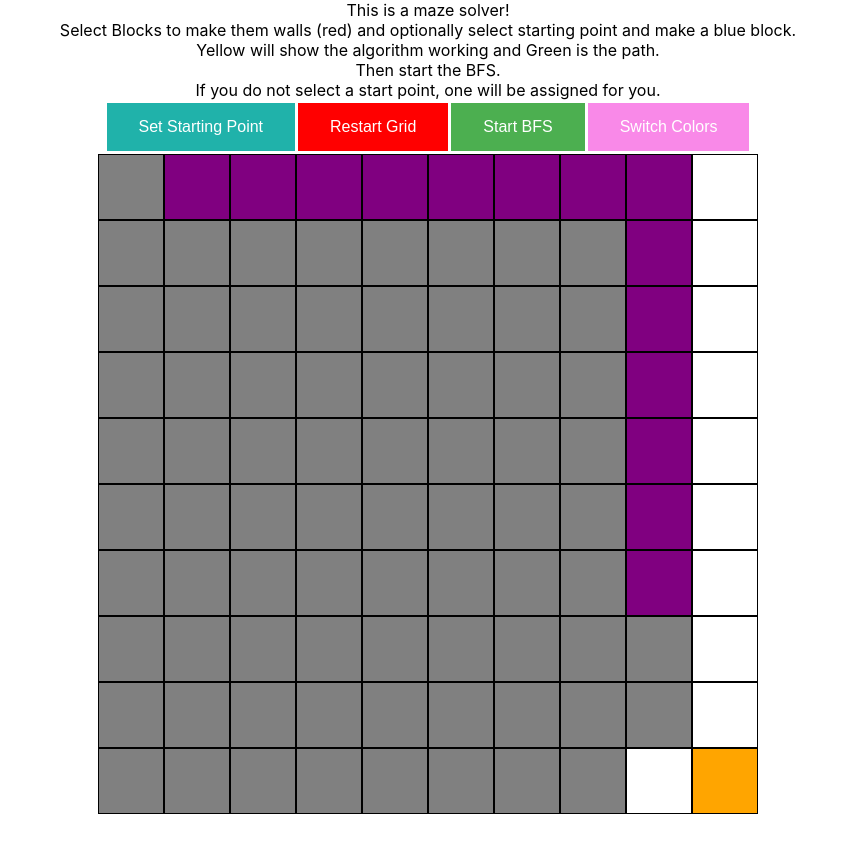
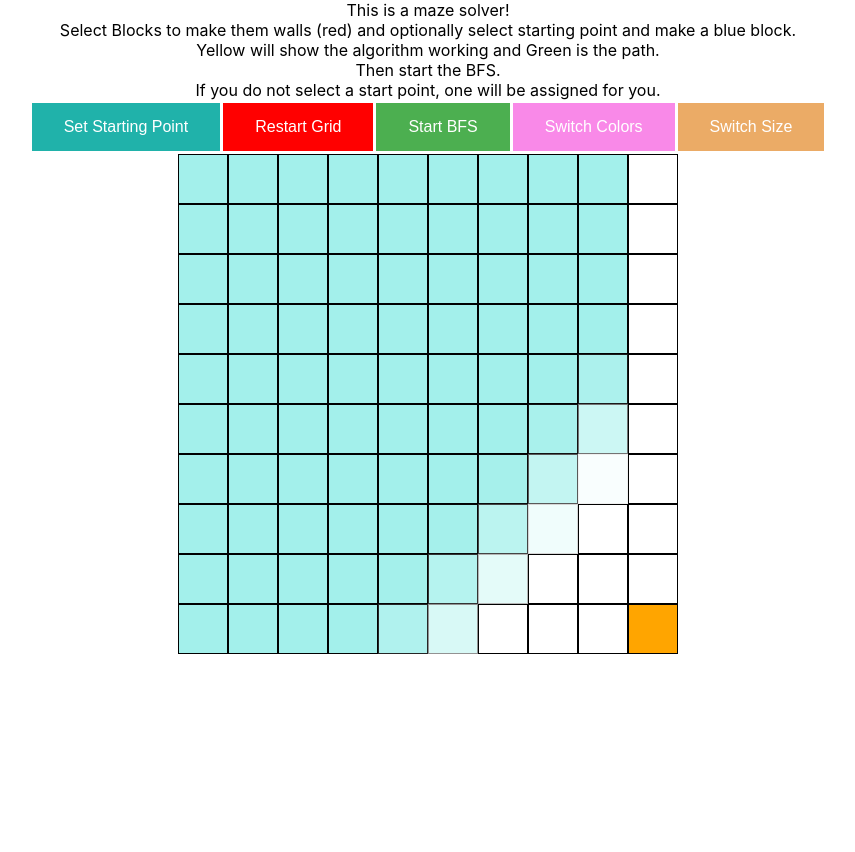
Before and after one commit to rileyworstell/ReactMazeSolver, a React (Create React App) app: page / in a window 1280 px wide. Both pictures are taken after a click on the button "Start BFS". Shown: the whole page, without its empty margins (212-1067 px from the left). After the commit the page ends 800 px from the top, so only its background shows below. Built offline with nearby package versions, Linux system fonts and the light colour scheme.

Commit message:
make maze bigger

```diff
--- a/src/App.js
+++ b/src/App.js
@@ -7,22 +7,23 @@ import {Path} from './components/path/path.jsx'
 import {Arr} from './algorithms/initializeArr'
 import {Color} from './components/color/color.jsx'
 
-
+let initialValues = Arr(10);
+var arr = initialValues[0];
+var num = initialValues[1];
 
 class App extends Component {
 
   constructor(props) {
     super(props);
-    let initialValues = Arr();
-    var arr = initialValues[0];
-    var num = initialValues[1];
+
     this.state = {
       gridArr: arr,
       gridLength: num,
       startPointSelecter: 0 ,
       s: null,
       path: null,
-      colorScheme: 2
+      colorScheme: 2,
+      gridClassName: 'mainGrid'
     };
     this.changeBlock = this.changeBlock.bind(this);
     this.recreateGrid = this.recreateGrid.bind(this);
@@ -31,6 +32,7 @@ class App extends Component {
     this.updatePathMaze = this.updatePathMaze.bind(this);
     this.awaitUpdatePath = this.awaitUpdatePath.bind(this);
     this.changeColor = this.changeColor.bind(this);
+    this.changeSize = this.changeSize.bind(this);
   }
 
 
@@ -42,7 +44,7 @@ changeBlock(x, path=null) {
 }
 
 updatePathMaze = (x, i, leng) => {
-  var time = 15;
+  var time = 30;
   if (i > leng) {
     time =100;
   }
@@ -73,6 +75,7 @@ async awaitUpdatePath(x, path, s, e, leng) {
   }
 
   // resets starting and ending points
+  x[path[leng][0][0]][path[leng][0][1]] = "Solved"
   x[s[0]][s[1]] = "S";
   x[e[0]][e[1]] = "E";
   // this splits that path to solve from the whole path
@@ -99,9 +102,27 @@ changeColor() {
  }
 }
 
-recreateGrid() {
+changeSize() {
+  if (this.state.gridLength === 10) {
+    this.setState({gridLength: 12, gridClassName: 'mainGrid12'});
+    this.recreateGrid(12);
+  }
+  else {
+   this.setState({gridLength: 10, gridClassName: 'mainGrid'});
+   this.recreateGrid(10);
+  }
+
+ }
+
+recreateGrid(x) {
   var arr = [];
-  var num = 10;
+  if (x === null || x === undefined) {
+    var num = this.state.gridLength;
+  }
+  else {
+    var num = x;
+  }
+
   for (var i = 0; i < num; i++) {
     arr[i] = new Array(num);
   }
@@ -143,6 +164,7 @@ recreateGrid() {
 
      <Button gridLength={this.state.gridLength}
           clickDo={'bfs'}
+          gridLength={this.state.gridLength}
           awaitUpdatePath={this.awaitUpdatePath}
           path={this.state.path}
           changeBlock={this.changeBlock}
@@ -152,7 +174,8 @@ recreateGrid() {
           s={this.state.s}
           text={"Start BFS"}/>
 
-          <Color changeColor={this.changeColor} text={"Switch Colors"} />
+          <Color elector={1} changeColor={this.changeColor} text={"Switch Colors"} />
+          <Color  elector={2} changeSize={this.changeSize} text={"Switch Size"} />
      <div></div>
      <Grid gridLength={this.state.gridLength}
           colorScheme={this.state.colorScheme}
@@ -161,7 +184,7 @@ recreateGrid() {
           s={this.state.s}
           startPointSelecter={this.state.startPointSelecter}
           pointSelecter={this.pointSelecter}
-          className="mainGrid"/>
+          className={this.state.gridClassName}/>
           <br />
           <br />
           <Path path={this.state.path}/>
--- a/src/algorithms/BFS.js
+++ b/src/algorithms/BFS.js
@@ -1,7 +1,7 @@
 
 export const bfs = (props, arr, sP) => {
     var s;
-    if (sP !== null) {
+    if (sP !== null && sP !== undefined) {
         s = sP
         arr[s[0]][s[1]] = "S";
     }
@@ -11,14 +11,14 @@ export const bfs = (props, arr, sP) => {
     }
     var prev;
     var visitedList = [];
-    var R = 10;
-    var C = 10;
+    var R = props.gridLength;
+    var C = props.gridLength;
     var dr = [-1, 1, 0, 0];
     var dc = [0, 0, 1, -1];
     // put an ending point
-    arr[9][9] = "E"
+    arr[props.gridLength-1][props.gridLength-1] = "E"
 
-    var e = [9, 9];
+    var e = [props.gridLength-1, props.gridLength-1];
 
     props.changeBlock(arr);
 
@@ -76,11 +76,11 @@ export const solve = (s, prev, R, C, dr, dc, arr, props, visitedList) => {
   prev = [];
   q.push([r, c]);
   var visited = [];
-  for (var i = 0; i < 10; i++) {
-    visited[i] = new Array(10);
+  for (var i = 0; i < props.gridLength; i++) {
+    visited[i] = new Array(props.gridLength);
   }
-  for (i = 0; i < 10; i++) {
-    for (var j = 0; j < 10; j++) {
+  for (i = 0; i < props.gridLength; i++) {
+    for (var j = 0; j < props.gridLength; j++) {
         visited[i][j] = 0;
     }
   }
--- a/src/algorithms/initializeArr.js
+++ b/src/algorithms/initializeArr.js
@@ -1,8 +1,8 @@
 
-export const Arr = () => {
+export const Arr = (num) => {
     // Creates Array to be able to map over the blocks
     var arr = [];
-    var num = 10;
+    var num = num;
     for (var i = 0; i < num; i++) {
         arr[i] = new Array(num);
     }
--- a/src/components/block/block.css
+++ b/src/components/block/block.css
@@ -2,8 +2,8 @@
 .block {
     color: green;
     border: 1px black solid;
-    width: 4em;
-    height: 4em;
+    width: 3em;
+    height: 3em;
   }
 
   .blockColorRed {
@@ -18,20 +18,20 @@
     animation-duration: .5s;
   }
 
-  .blockColorGray {
-    background: grey;
+  .blockColorOcean {
+    background: rgb(163, 240, 235);
     animation-name: example;
     animation-duration: .5s;
   }
 
-  .blockColorPurple {
-    background: purple;
+  .blockColorPink {
+    background: rgb(222, 138, 222);
     animation-name: example;
     animation-duration: .5s;
   }
 
-  .blockColorBlack {
-    background: darkgray;
+  .blockColorSalmon {
+    background: rgb(143, 189, 139);
     animation-name: example;
     animation-duration: .5s;
   }
--- a/src/components/block/block.jsx
+++ b/src/components/block/block.jsx
@@ -68,7 +68,7 @@ export const Block = (props) => {
     else if(props.gridArr[r][c] === "V"){
         if (props.colorScheme === 2) {
             return(
-                <div id={props.id} onClick={() => clickHandler(props) }  className={`${props.className} blockColorGray`}></div>
+                <div id={props.id} onClick={() => clickHandler(props) }  className={`${props.className} blockColorOcean`}></div>
             );
         } else {
         return(
@@ -79,7 +79,7 @@ export const Block = (props) => {
     else if(props.gridArr[r][c] === "Solved"){
         if (props.colorScheme === 2) {
             return(
-                <div id={props.id} onClick={() => clickHandler(props) }  className={`${props.className} blockColorPurple`}></div>
+                <div id={props.id} onClick={() => clickHandler(props) }  className={`${props.className} blockColorPink`}></div>
             );
         } else {
         return(
@@ -90,7 +90,7 @@ export const Block = (props) => {
     else {
         if (props.colorScheme === 2) {
             return(
-                <div id={props.id} onClick={() => clickHandler(props) }  className={`${props.className} blockColorBlack`}></div>
+                <div id={props.id} onClick={() => clickHandler(props) }  className={`${props.className} blockColorSalmon`}></div>
             );
         } else {
         return(
--- a/src/components/color/color.css
+++ b/src/components/color/color.css
@@ -10,3 +10,16 @@
     margin: 3px 1.5px;
     cursor: pointer;
   }
+
+  .sizeButton {
+    background-color: rgb(235, 171, 102);
+    border: none;
+    color: white;
+    padding: 15px 32px;
+    text-align: center;
+    text-decoration: none;
+    display: inline-block;
+    font-size: 1em;
+    margin: 3px 1.5px;
+    cursor: pointer;
+  }
--- a/src/components/color/color.jsx
+++ b/src/components/color/color.jsx
@@ -5,9 +5,21 @@ let changeScheme = (props) => {
     props.changeColor()
 }
 
+let changeGridSize = (props) => {
+    props.changeSize()
+}
+
 export const Color = (props) => {
+    if (props.elector === 1) {
     return(
     <button onClick={() => changeScheme(props)} className={'colorButton'}>{props.text}
     </button>
     );
+    }
+    else if (props.elector === 2) {
+        return(
+            <button onClick={() => changeGridSize(props)} className={'sizeButton'}>{props.text}
+            </button>
+            );
+    }
 }
--- a/src/components/grid/grid.css
+++ b/src/components/grid/grid.css
@@ -12,3 +12,19 @@
     }
 
 }
+
+
+.mainGrid12 {
+  display: grid;
+  justify-content: center;
+  grid-template-columns: auto auto auto auto auto auto auto auto auto auto auto auto;
+  color: red;
+}
+
+@media (max-width : 700px) {
+  .mainGrid12
+  {
+    grid-template-columns: 7% 7% 7% 7% 7% 7% 7% 7% 7% 7% 7% 7%;
+  }
+
+}
```
Also changed, not shown: 1 other file (tests, documents, lock files or other folders).
